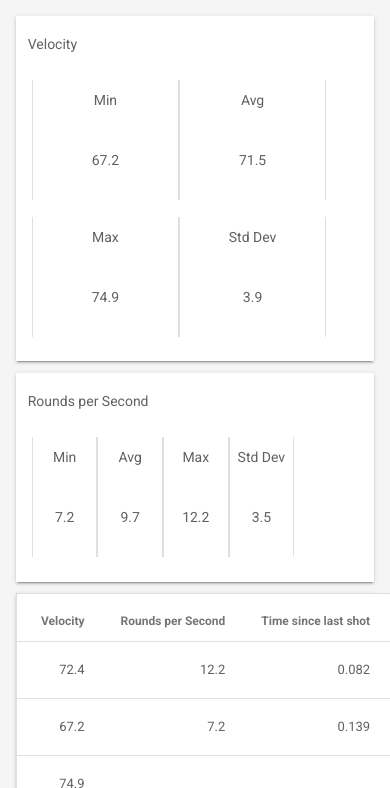
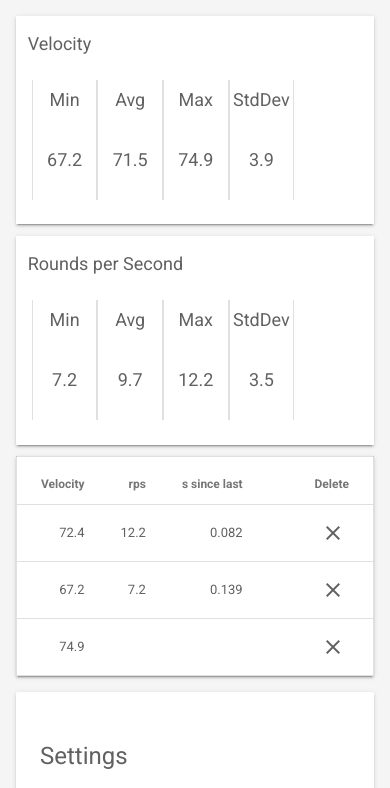
Before and after one commit to ahalekelly/webChrony, a plain HTML site: page mdl.html in a window 390 px wide. Shown: the part 56-844 px from the top of the page. Drawn offline with nearby package versions, Linux system fonts and the light colour scheme.

Commit message:
Single row on mobile

```diff
--- a/mdl.html
+++ b/mdl.html
@@ -45,20 +45,20 @@
 								<div class="mdl-card__supporting-text">
 									<h3 style="margin-bottom:0px;margin-left:1vw;">Velocity</h3>
 									<div class="mdl-grid">
-										<div class="mdl-cell mdl-cell--3-col-desktop mdl-cell--2-col-tablet  mdl-cell--2-col-phone column-divider">
+										<div class="mdl-cell mdl-cell--3-col-desktop mdl-cell--2-col-tablet  mdl-cell--1-col-phone column-divider">
 											<h3 class="cell-values">Min</h3>
 											<h3 class="cell-values">67.2</h3>
 										</div>
-										<div class="mdl-cell mdl-cell--3-col-desktop mdl-cell--2-col-tablet  mdl-cell--2-col-phone column-divider">
+										<div class="mdl-cell mdl-cell--3-col-desktop mdl-cell--2-col-tablet  mdl-cell--1-col-phone column-divider">
 											<h3 class="cell-values">Avg</h3>
 											<h3 class="cell-values">71.5</h3>
 										</div>
-										<div class="mdl-cell mdl-cell--3-col-desktop mdl-cell--2-col-tablet  mdl-cell--2-col-phone column-divider">
+										<div class="mdl-cell mdl-cell--3-col-desktop mdl-cell--2-col-tablet  mdl-cell--1-col-phone column-divider">
 											<h3 class="cell-values">Max</h3>
 											<h3 class="cell-values">74.9</h3>
 										</div>
-										<div class="mdl-cell mdl-cell--3-col-desktop mdl-cell--2-col-tablet  mdl-cell--2-col-phone column-divider">
-											<h3 class="cell-values">Std Dev</h3>
+										<div class="mdl-cell mdl-cell--3-col-desktop mdl-cell--2-col-tablet  mdl-cell--1-col-phone column-divider">
+											<h3 class="cell-values">StdDev</h3>
 											<h3 class="cell-values">3.9</h3>
 										</div>
 									</div>
@@ -82,7 +82,7 @@
 											<h3 class="cell-values">12.2</h3>
 										</div>
 										<div class="mdl-cell mdl-cell--3-col-desktop mdl-cell--2-col-tablet  mdl-cell--1-col-phone column-divider">
-											<h3 class="cell-values">Std Dev</h3>
+											<h3 class="cell-values">StdDev</h3>
 											<h3 class="cell-values">3.5</h3>
 										</div>
 									</div>
@@ -94,8 +94,8 @@
 								<thead>
 									<tr>
 										<th>Velocity</th>
-										<th>Rounds per Second</th>
-										<th>Time since last shot</th>
+										<th>rps</th>
+										<th>s since last</th>
 										<th class="full-width">Delete</th>
 									</tr>
 								</thead>
--- a/styles.css
+++ b/styles.css
@@ -66,10 +66,10 @@ html, body {
 }
 
 h3 {
-	font-size: 14px;
+	font-size: 18px;
 }
 
-@media (min-width: 700px) {
+@media (min-width: 900px) {
 	h3 {
 		font-size: 2vw;
 	}
```
